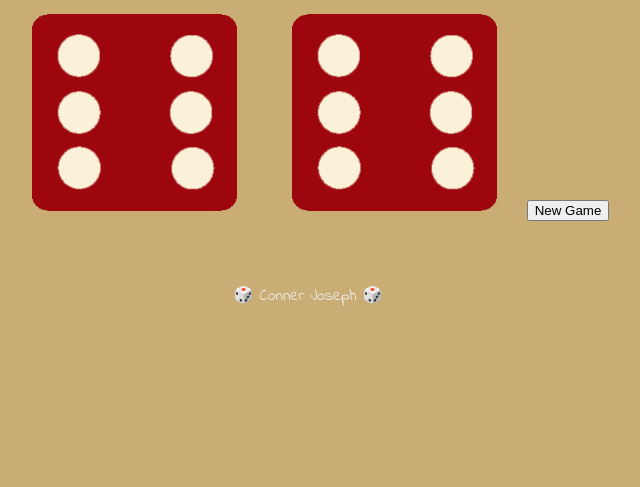
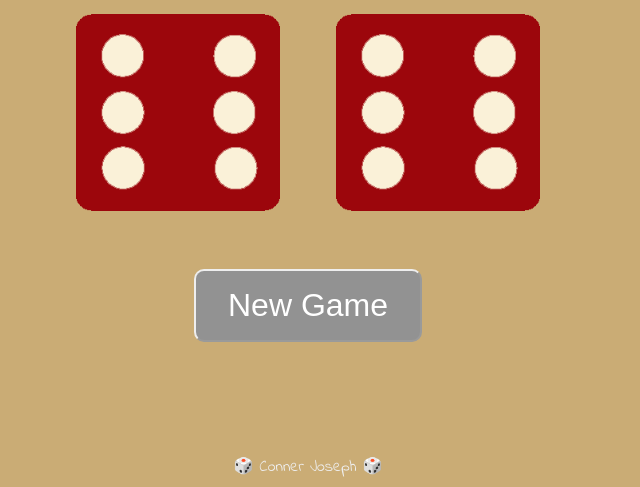
Before and after one commit to connerjoseph/javascript-excercises, a plain HTML site: page DiceGame/dicee.html in a window 1280 px wide. Shown: the part 321-808 px from the top of the page, without its empty margins (332-972 px from the left). Drawn offline with Linux system fonts and the light colour scheme.

Commit message:
Styled New Game button to make the UI nicer

```diff
--- a/DiceGame/dicee.html
+++ b/DiceGame/dicee.html
@@ -22,7 +22,8 @@
         <p>Player 2</p>
         <img class="img2" src="images/dice6.png" />
       </div>
-      <input type="button" value="New Game" id="new-game-button" onclick="newGame();">
+      <div class="button">
+        <input type="button" value="New Game" id="new-game-button" onclick="newGame();"></div>
     </div>
 
 
--- a/DiceGame/styles.css
+++ b/DiceGame/styles.css
@@ -39,3 +39,15 @@ footer {
   font-family: 'Indie Flower', cursive;
 
 }
+
+#new-game-button {
+  margin: 50px;
+  font-size: 2rem;
+  padding: 0.5em 1em ;
+  color: rgb(255, 255, 255);
+  background-color: rgb(146, 146, 146);
+  border-color: #EEEEEE;
+  border-radius: 10px;
+
+
+}
```
